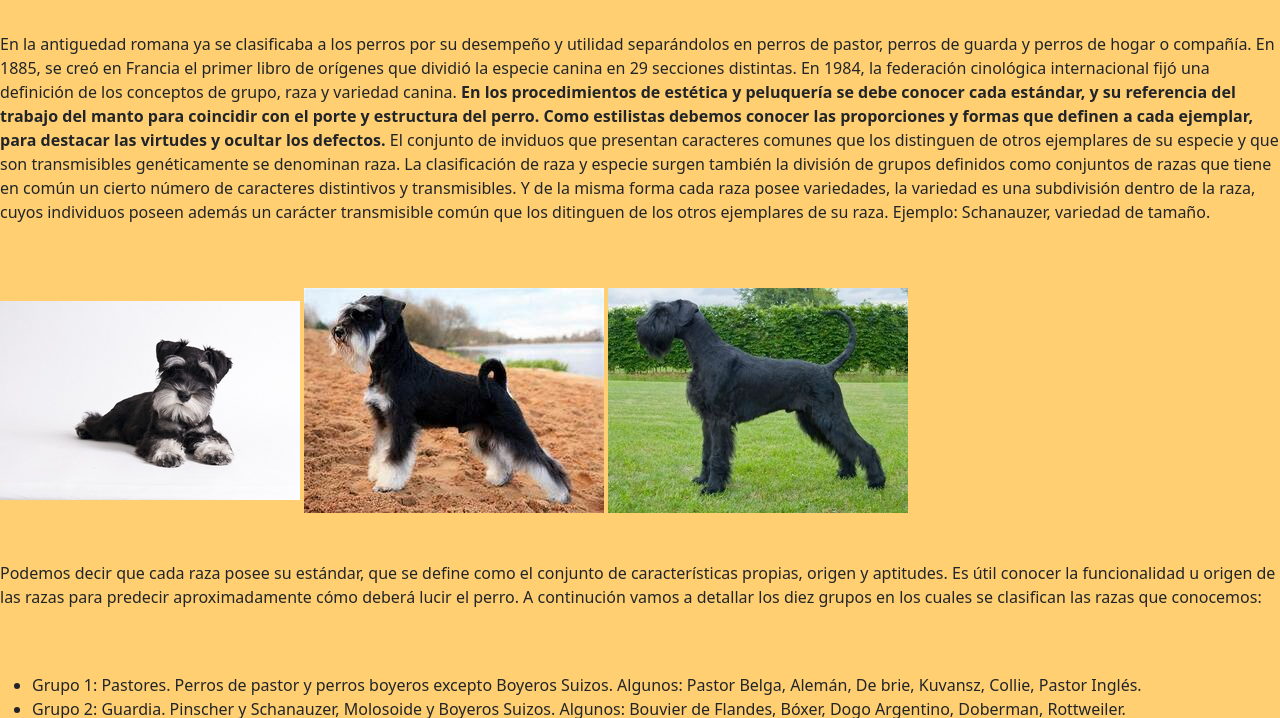
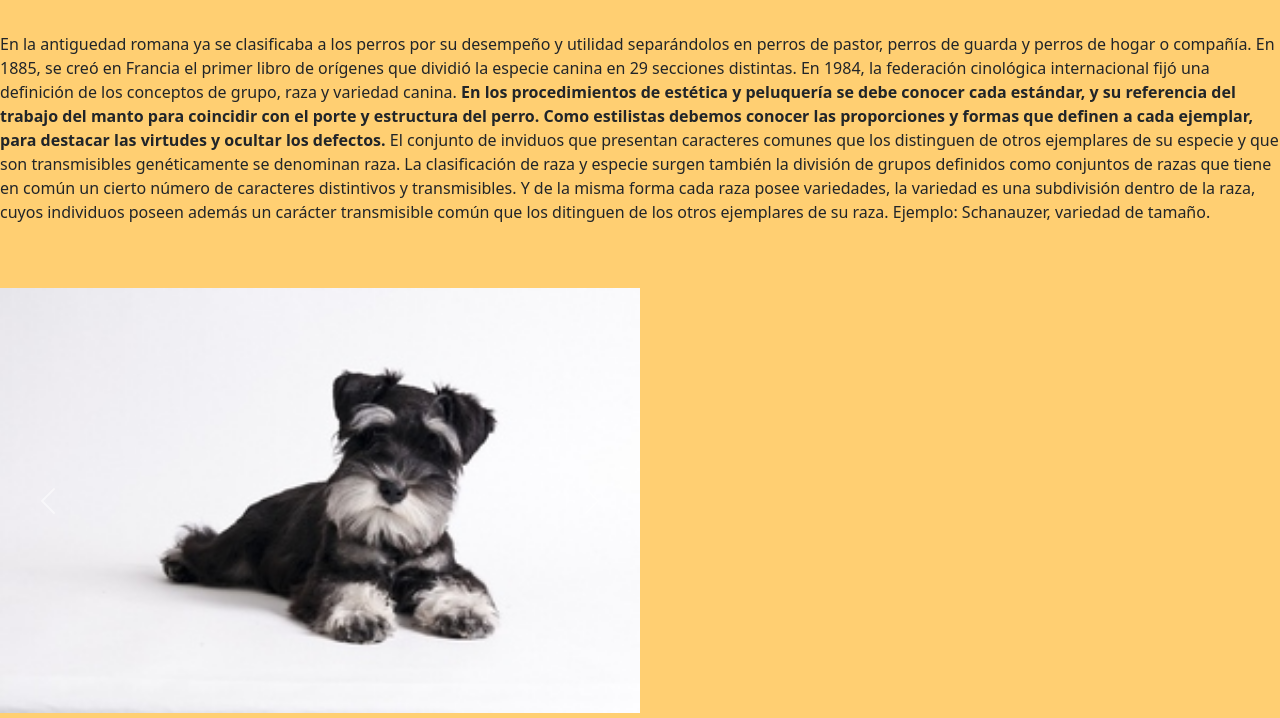
Before and after one commit to TomasCerrudo/proyecto2.0, a plain HTML site: page pages/razasdeperros.html in a window 1280 px wide. Shown: the part 234-952 px from the top of the page. Drawn offline with nearby package versions, Linux system fonts and the light colour scheme.

Commit message:
carrusel

```diff
--- a/pages/razasdeperros.html
+++ b/pages/razasdeperros.html
@@ -76,14 +76,29 @@
         Ejemplo: Schanauzer, variedad de tamaño.</p>
     </main>
 <br><br>
-<section class="razas">
-    <div>
-        <img src="../img/schnauzermini.jpg" alt="">
-        <img src="../img/schnazermediano.jpg" alt="">
-        <img src="../img/schnauzergigante.jpg" alt="">
+
+
+<div id="carouselExample" class="carousel slide col-lg-6">
+  <div class="carousel-inner">
+    <div class="carousel-item active">
+      <img src="../img/schnauzermini.jpg" class="d-block w-100" alt="...">
     </div>
-</section>
-
+    <div class="carousel-item">
+      <img src="../img/schnazermediano.jpg" class="d-block w-100" alt="...">
+    </div>
+    <div class="carousel-item">
+      <img src="../img/schnauzergigante.jpg" class="d-block w-100" alt="...">
+    </div>
+  </div>
+  <button class="carousel-control-prev" type="button" data-bs-target="#carouselExample" data-bs-slide="prev">
+    <span class="carousel-control-prev-icon" aria-hidden="true"></span>
+    <span class="visually-hidden">Previous</span>
+  </button>
+  <button class="carousel-control-next" type="button" data-bs-target="#carouselExample" data-bs-slide="next">
+    <span class="carousel-control-next-icon" aria-hidden="true"></span>
+    <span class="visually-hidden">Next</span>
+  </button>
+</div>
 
 
 
```
